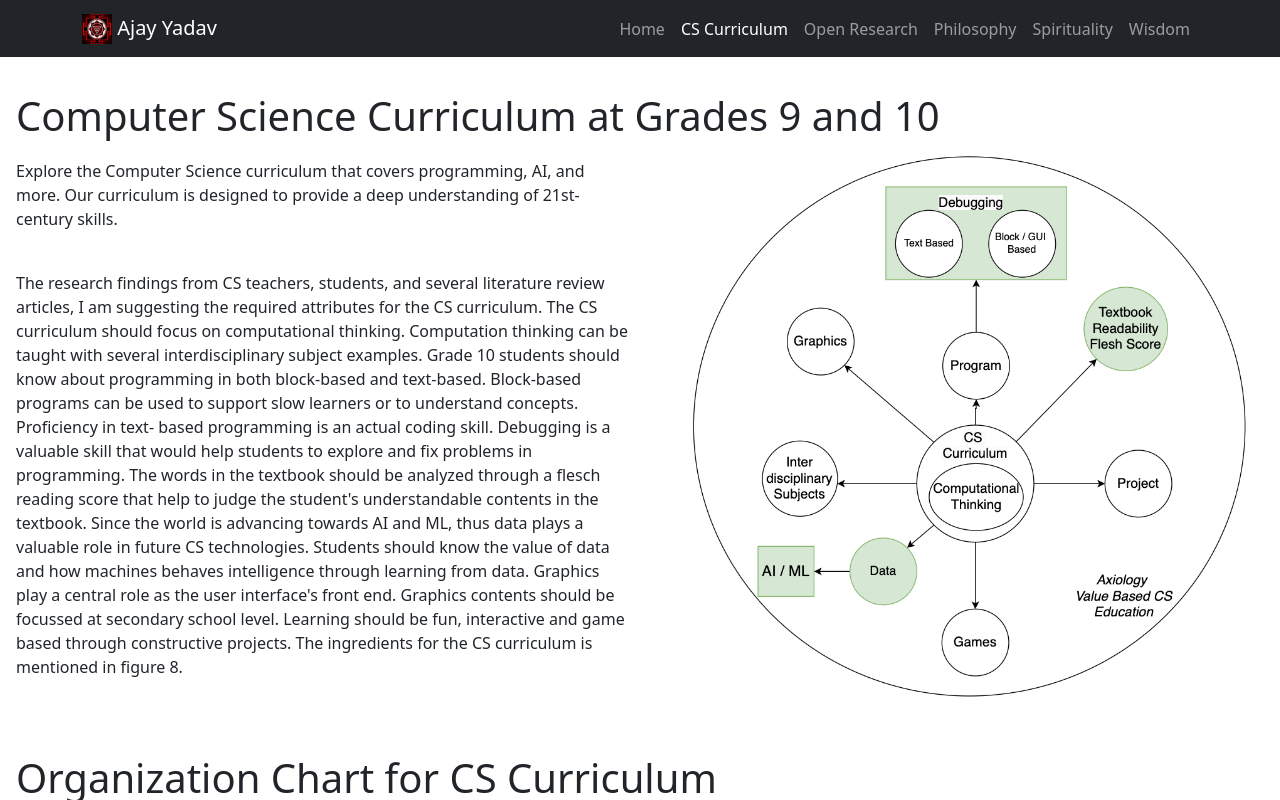
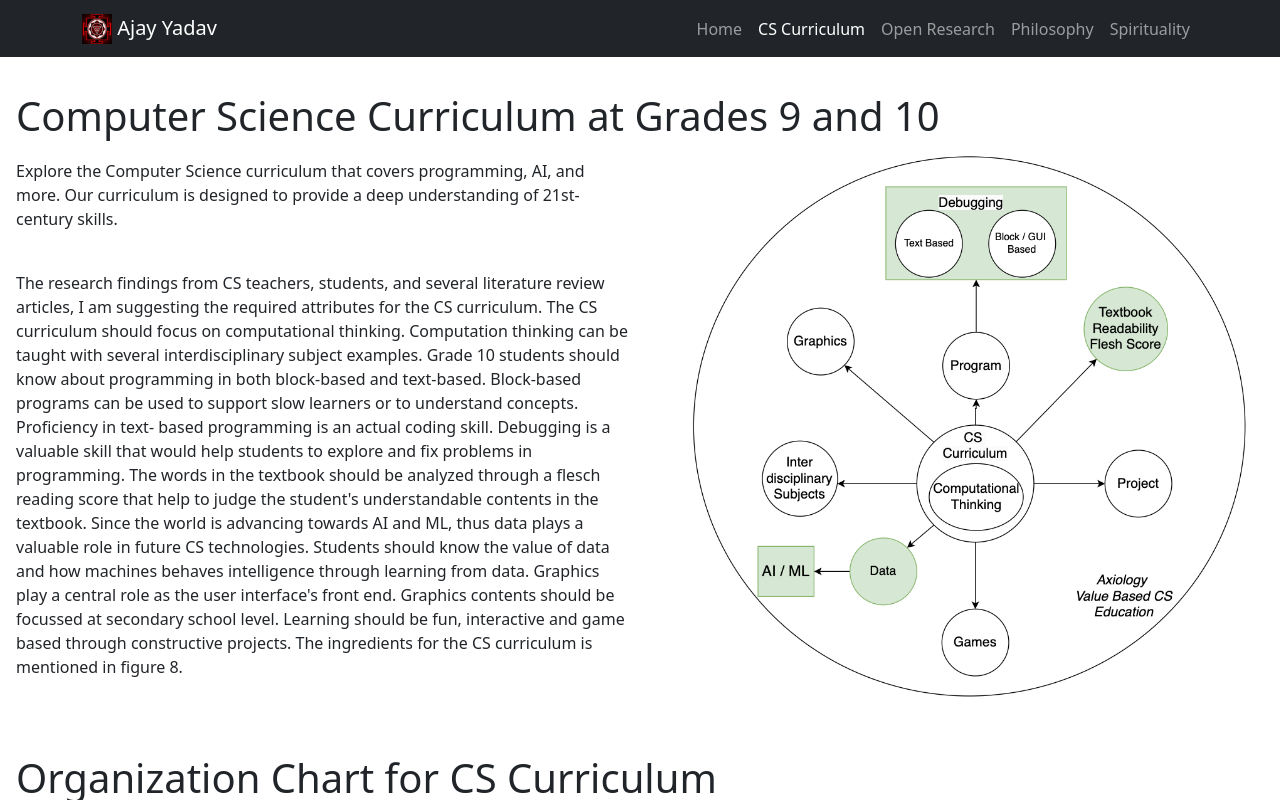
Before and after one commit to ajayyadavmit/prod_profile, a plain HTML site: page CScurriculum.html in a window 1280 px wide. Drawn offline with nearby package versions, Linux system fonts and the light colour scheme.

Commit message:
remove wisdom

```diff
--- a/CScurriculum.html
+++ b/CScurriculum.html
@@ -46,9 +46,7 @@
               <li class="nav-item">
                 <a class="nav-link" href="sprituality.html">Spirituality</a>
               </li>
-              <li class="nav-item">
-                <a class="nav-link" href="wisdom.html">Wisdom</a>
-              </li>
+
             </ul>
           </div>
         </div>
```
Also changed, not shown: index.html (+1 -3 lines), philosophy.html (+1 -3 lines), research.html (+1 -3 lines).
